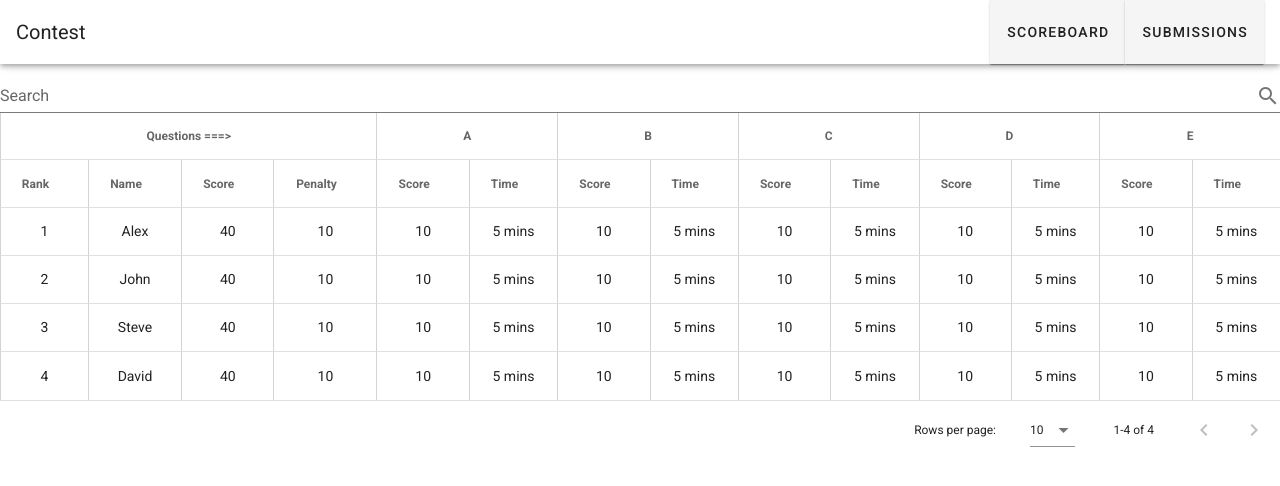
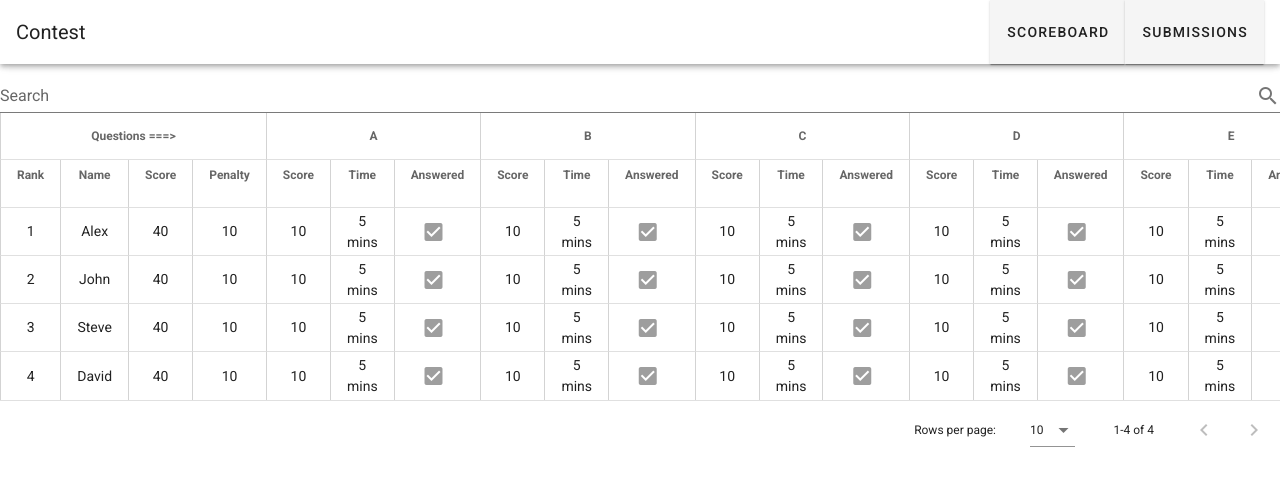
Before and after one commit to manankarnik/contest, a Vue app: page /scoreboard in a window 1280 px wide. Shown: the top 486 px of the page. Built offline with nearby package versions, Linux system fonts and the light colour scheme.

Commit message:
feat: add column to display whether question was answered

```diff
--- a/src/store/index.js
+++ b/src/store/index.js
@@ -13,14 +13,19 @@ export default new Vuex.Store({
         { text: "Penalty", value: "penalty", align: "center" },
         { text: "Score", value: "aScore", align: "center" },
         { text: "Time", value: "aTime", align: "center" },
+        { text: "Answered", value: "aAnswered", align: "center" },
         { text: "Score", value: "bScore", align: "center" },
         { text: "Time", value: "bTime", align: "center" },
+        { text: "Answered", value: "bAnswered", align: "center" },
         { text: "Score", value: "cScore", align: "center" },
         { text: "Time", value: "cTime", align: "center" },
+        { text: "Answered", value: "cAnswered", align: "center" },
         { text: "Score", value: "dScore", align: "center" },
         { text: "Time", value: "dTime", align: "center" },
+        { text: "Answered", value: "dAnswered", align: "center" },
         { text: "Score", value: "eScore", align: "center" },
         { text: "Time", value: "eTime", align: "center" },
+        { text: "Answered", value: "eAnswered", align: "center" },
       ],
       items: [
         {
@@ -30,14 +35,19 @@ export default new Vuex.Store({
           penalty: 10,
           aScore: 10,
           aTime: "5 mins",
+          aAnswered: true,
           bScore: 10,
           bTime: "5 mins",
+          bAnswered: true,
           cScore: 10,
           cTime: "5 mins",
+          cAnswered: true,
           dScore: 10,
           dTime: "5 mins",
+          dAnswered: true,
           eScore: 10,
           eTime: "5 mins",
+          eAnswered: true,
         },
         {
           rank: "2",
@@ -46,14 +56,19 @@ export default new Vuex.Store({
           penalty: 10,
           aScore: 10,
           aTime: "5 mins",
+          aAnswered: true,
           bScore: 10,
           bTime: "5 mins",
+          bAnswered: true,
           cScore: 10,
           cTime: "5 mins",
+          cAnswered: true,
           dScore: 10,
           dTime: "5 mins",
+          dAnswered: true,
           eScore: 10,
           eTime: "5 mins",
+          eAnswered: true,
         },
         {
           rank: 3,
@@ -62,14 +77,19 @@ export default new Vuex.Store({
           penalty: 10,
           aScore: 10,
           aTime: "5 mins",
+          aAnswered: true,
           bScore: 10,
           bTime: "5 mins",
+          bAnswered: true,
           cScore: 10,
           cTime: "5 mins",
+          cAnswered: true,
           dScore: 10,
           dTime: "5 mins",
+          dAnswered: true,
           eScore: 10,
           eTime: "5 mins",
+          eAnswered: true,
         },
         {
           rank: "4",
@@ -78,14 +98,19 @@ export default new Vuex.Store({
           penalty: 10,
           aScore: 10,
           aTime: "5 mins",
+          aAnswered: true,
           bScore: 10,
           bTime: "5 mins",
+          bAnswered: true,
           cScore: 10,
           cTime: "5 mins",
+          cAnswered: true,
           dScore: 10,
           dTime: "5 mins",
+          dAnswered: true,
           eScore: 10,
           eTime: "5 mins",
+          eAnswered: true,
         },
       ],
     },
--- a/src/views/ScoreboardView.vue
+++ b/src/views/ScoreboardView.vue
@@ -17,13 +17,43 @@
         <thead class="center">
           <tr>
             <th colspan="4">Questions ===></th>
-            <th colspan="2">A</th>
-            <th colspan="2">B</th>
-            <th colspan="2">C</th>
-            <th colspan="2">D</th>
-            <th colspan="2">E</th>
+            <th colspan="3">A</th>
+            <th colspan="3">B</th>
+            <th colspan="3">C</th>
+            <th colspan="3">D</th>
+            <th colspan="3">E</th>
           </tr>
         </thead>
+      </template>
+      <template v-slot:[`item.aAnswered`]="{ item }">
+        <v-simple-checkbox
+          v-model="item.aAnswered"
+          disabled
+        ></v-simple-checkbox>
+      </template>
+      <template v-slot:[`item.bAnswered`]="{ item }">
+        <v-simple-checkbox
+          v-model="item.bAnswered"
+          disabled
+        ></v-simple-checkbox>
+      </template>
+      <template v-slot:[`item.cAnswered`]="{ item }">
+        <v-simple-checkbox
+          v-model="item.cAnswered"
+          disabled
+        ></v-simple-checkbox>
+      </template>
+      <template v-slot:[`item.dAnswered`]="{ item }">
+        <v-simple-checkbox
+          v-model="item.dAnswered"
+          disabled
+        ></v-simple-checkbox>
+      </template>
+      <template v-slot:[`item.eAnswered`]="{ item }">
+        <v-simple-checkbox
+          v-model="item.eAnswered"
+          disabled
+        ></v-simple-checkbox>
       </template>
     </v-data-table>
   </div>
```
